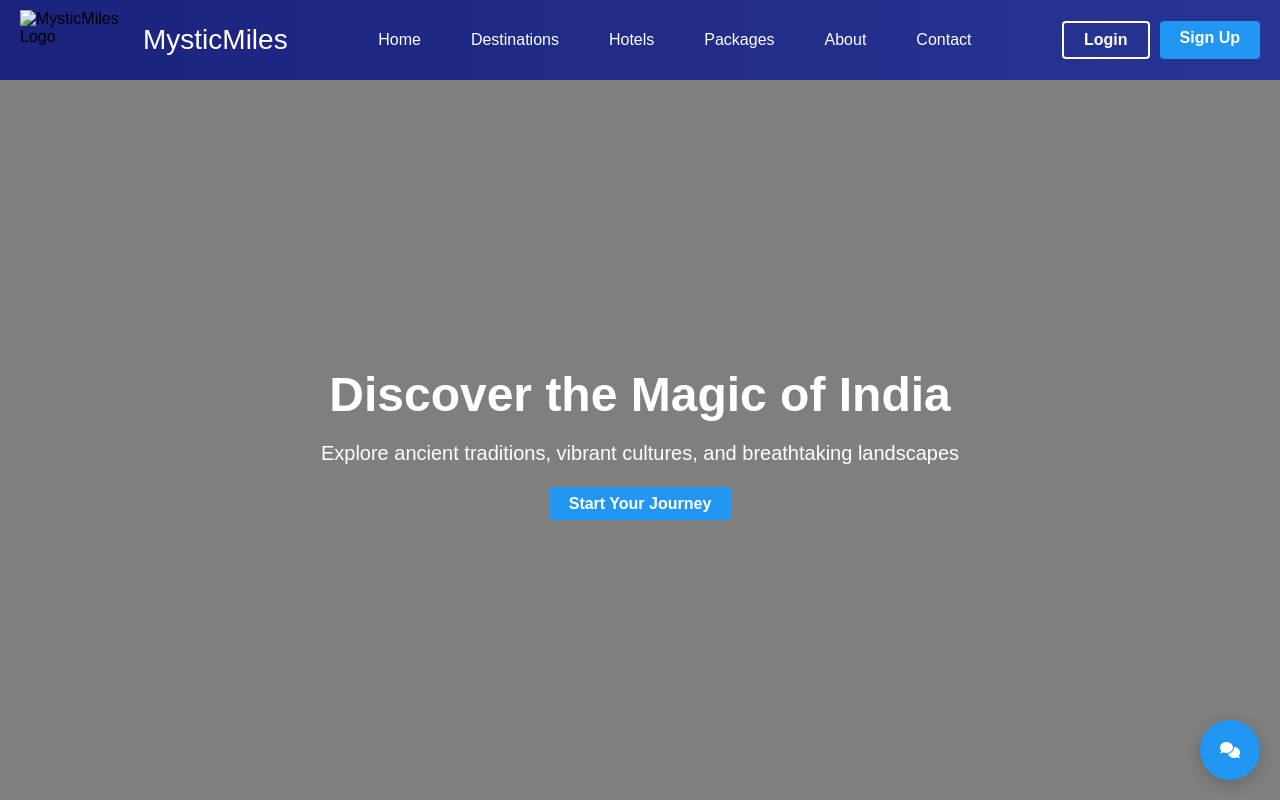
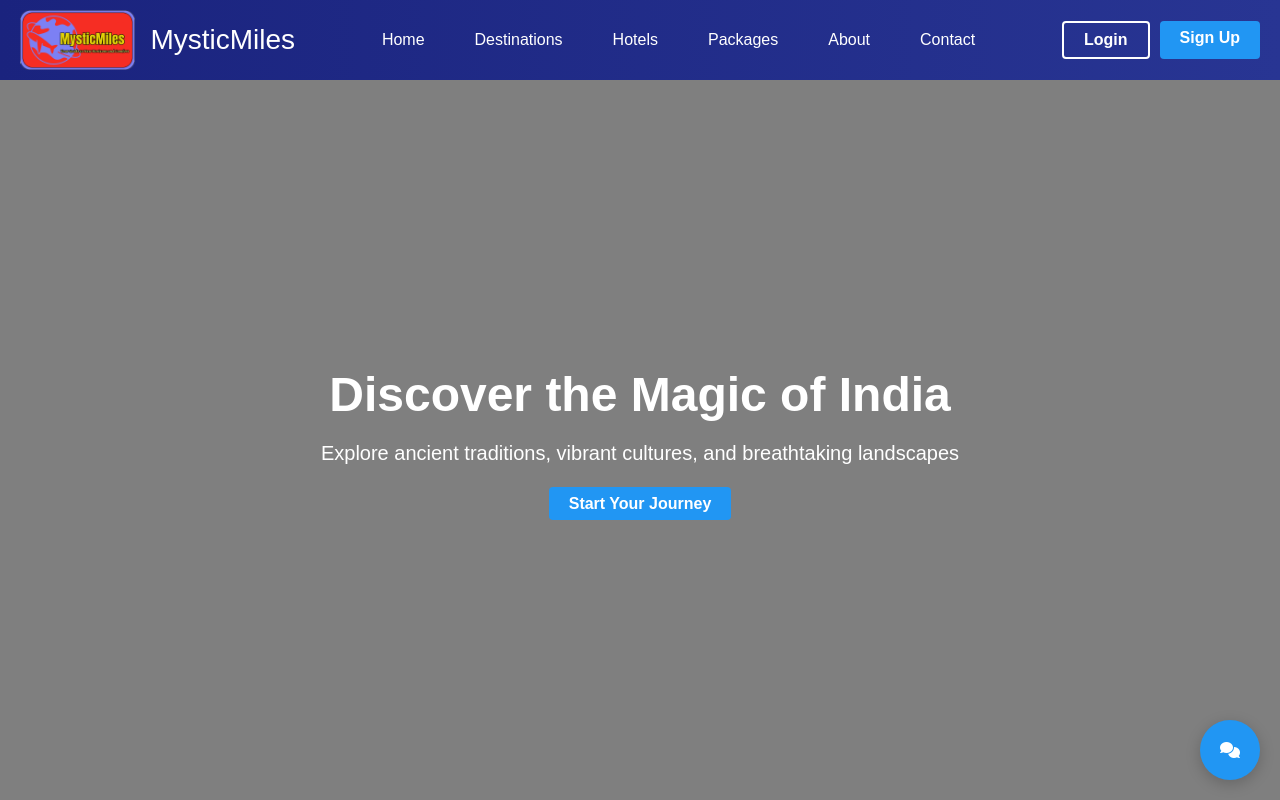
Before and after one commit to Souvik2362/MysticMiles, a plain HTML site: page index.html in a window 1280 px wide. Shown: the top 800 px of the page. Drawn offline with nearby package versions, Linux system fonts and the light colour scheme; files whose address does not match are found by name.

Commit message:
Update index.html

```diff
--- a/index.html
+++ b/index.html
@@ -12,7 +12,7 @@
 <body>
     <nav>
         <div class="logo-container">
-            <img src="MysticMiles2.0\MysticMiles(no Background).png" alt="MysticMiles Logo" height="50" width="90">
+            <img src="MysticMiles(no Background).png" alt="MysticMiles Logo" height="50" width="90">
             <span class="lname">MysticMiles</span>
         </div>
         <ul>
```
